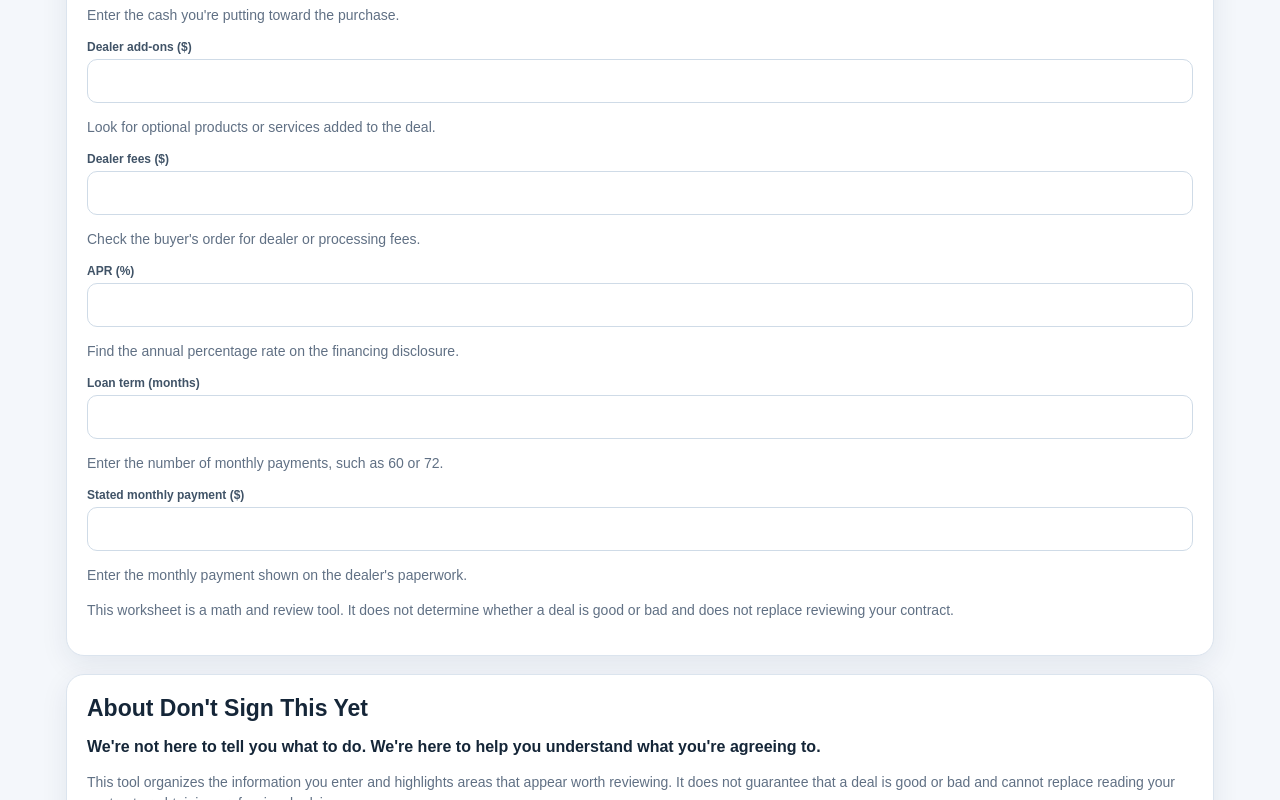
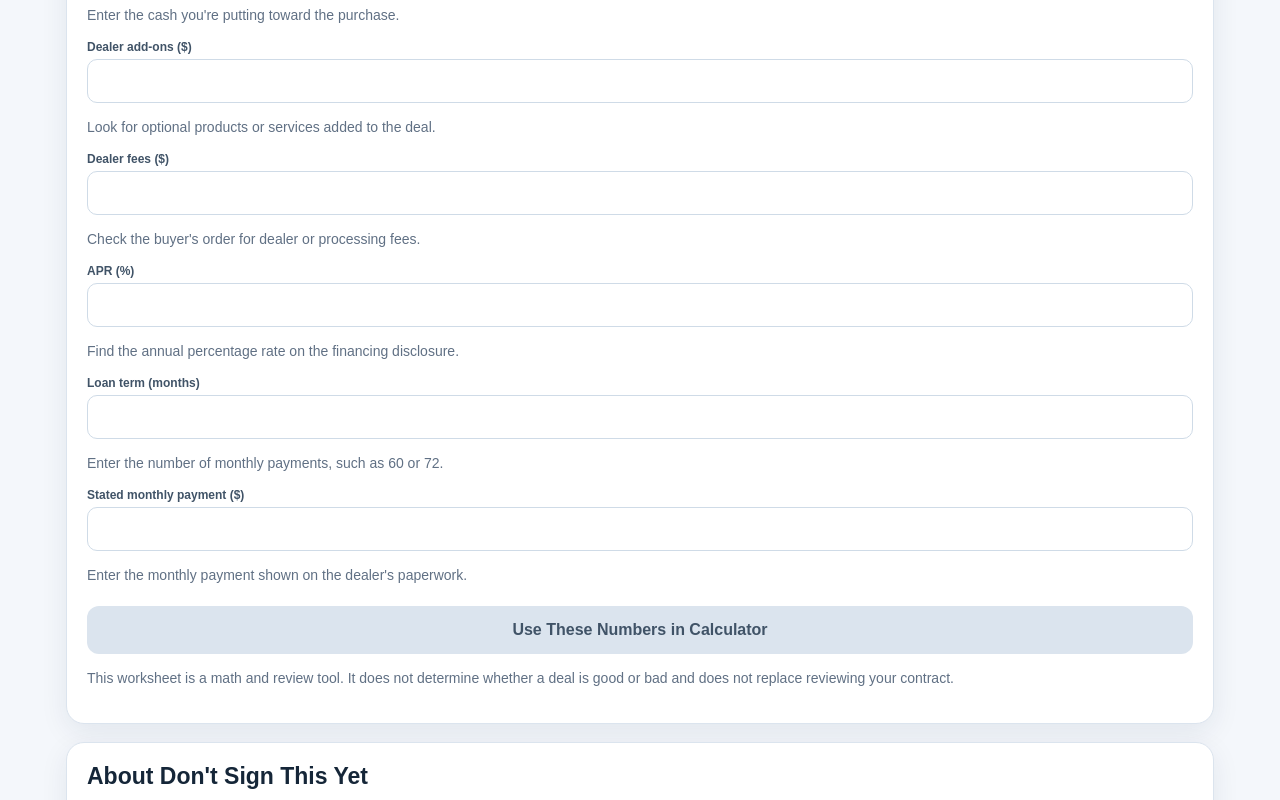
Before and after one commit to rmerrow1/dont-sign-this-yet, a Next.js app: page / in a window 1280 px wide. Shown: the part 5071-5871 px from the top of the page. Built offline with nearby package versions, Linux system fonts and the light colour scheme.

Commit message:
Restore visible worksheet transfer button (#1)
* Keep worksheet transfer action visible

* Style worksheet transfer action and disabled state

```diff
--- a/app/globals.css
+++ b/app/globals.css
@@ -26,6 +26,8 @@
   box-shadow:inset 0 2px 4px rgba(0,0,0,.25);
   transform:translateY(1px);
 }
+.primary{display:block;width:100%;margin-top:20px;padding:15px;border:0;border-radius:12px;background:var(--blue);color:#fff;font-size:16px;font-weight:900;cursor:pointer}
+.primary:disabled{background:#dbe4ee;color:#405367;cursor:not-allowed}
 /* Feedback page */
 
 .feedbackPage {
--- a/app/page.js
+++ b/app/page.js
@@ -731,17 +731,7 @@ if (outTheDoor > 0 && calculatedOutTheDoor > 0 && Math.abs(outTheDoorDifference)
   }
 }
 
- const hasNumbers =
-  price > 0 ||
-  outTheDoor > 0 ||
-  tradeValue > 0 ||
-    tradeOwed > 0 ||
-    down > 0 ||
-    addons > 0 ||
-    fees > 0 ||
-    apr > 0 ||
-    term > 0 ||
-    payment > 0;
+ const hasNumbers = Object.values(data).some(value => String(value).trim() !== "");
 
   return (
     <section className="card info" id="worksheet">
@@ -893,15 +883,15 @@ if (outTheDoor > 0 && calculatedOutTheDoor > 0 && Math.abs(outTheDoorDifference)
         </div>
       )}
 
-     {hasNumbers && (
   <button
     type="button"
     className="primary"
+    disabled={!hasNumbers}
     onClick={() => onUseInCalculator(data)}
   >
     Use These Numbers in Calculator
   </button>
-)} <p className="muted">
+ <p className="muted">
         This worksheet is a math and review tool. It does not determine whether
         a deal is good or bad and does not replace reviewing your contract.
       </p>
```
